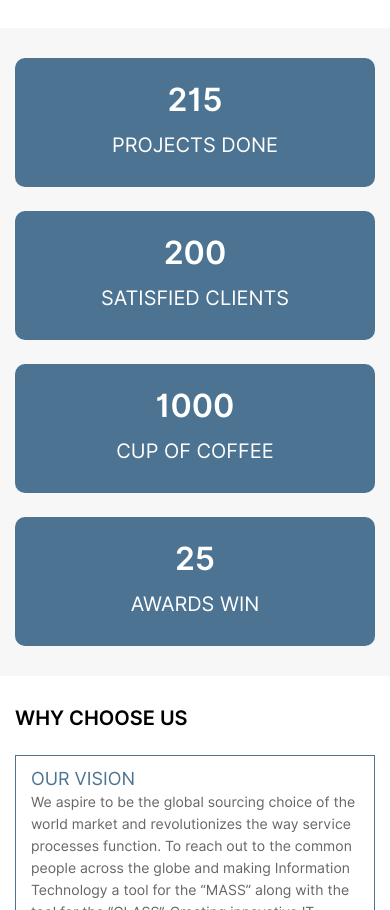
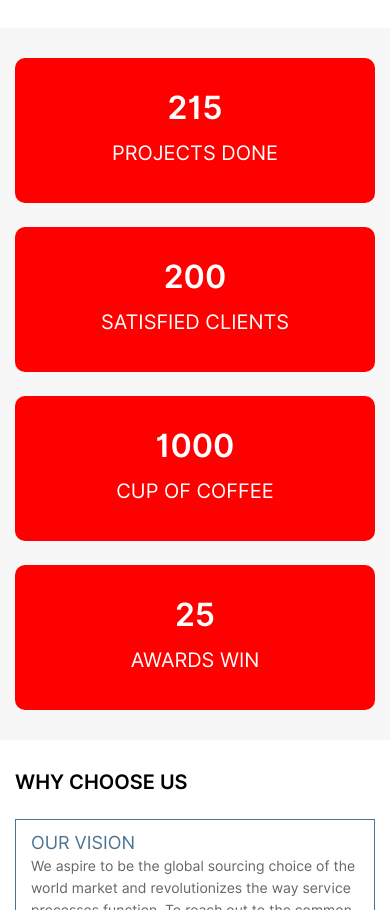
Before and after one commit to codewithmohankushwah/psi-infotech, a plain HTML site: page index.html in a window 390 px wide. Shown: the part 3889-4799 px from the top of the page. Drawn offline with nearby package versions, Linux system fonts and the light colour scheme.

Commit message:
mission is succesfull

```diff
--- a/css/responsive.css
+++ b/css/responsive.css
@@ -228,5 +228,5 @@
     .form-box input {height: 36px;}
     .form-box select {height: 36px;}
     body {padding-top: 133px;}
-    .box{padding: 32px 0;}
+    .box{padding: 40px 0; background-color: red;}
 }
```
